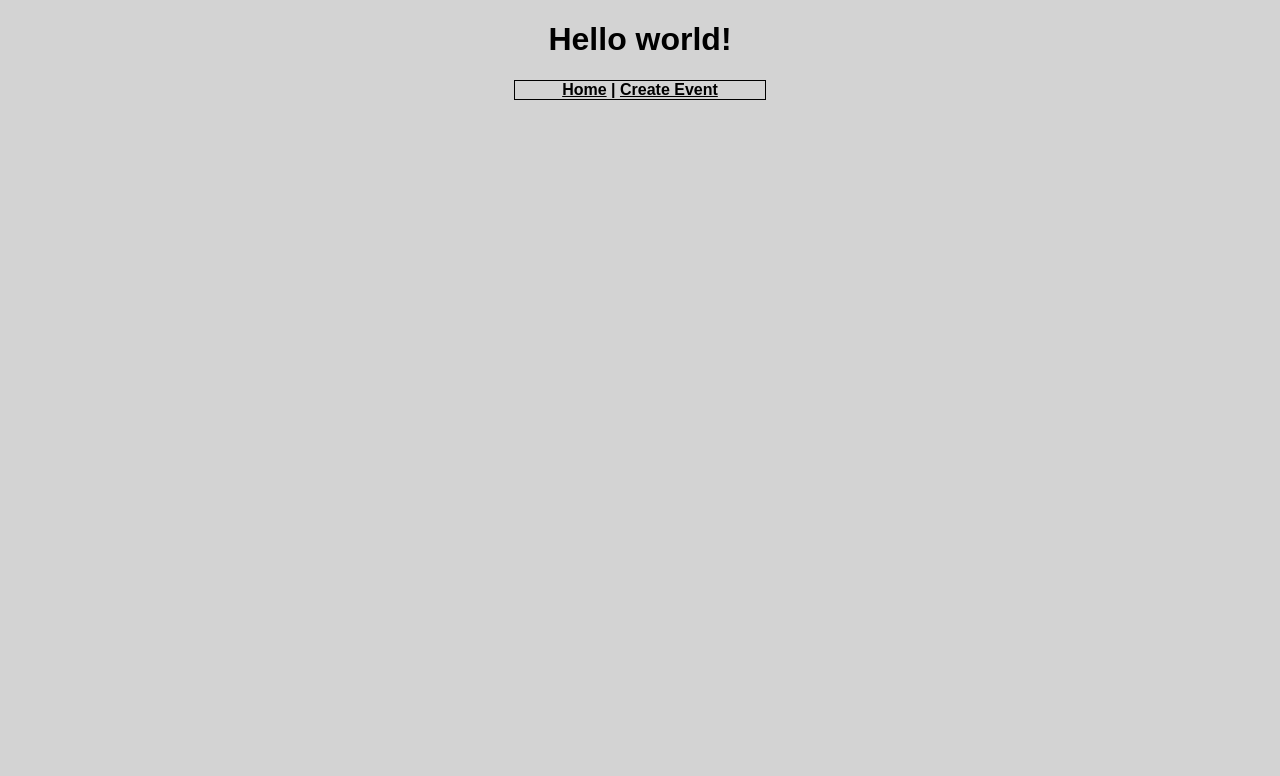
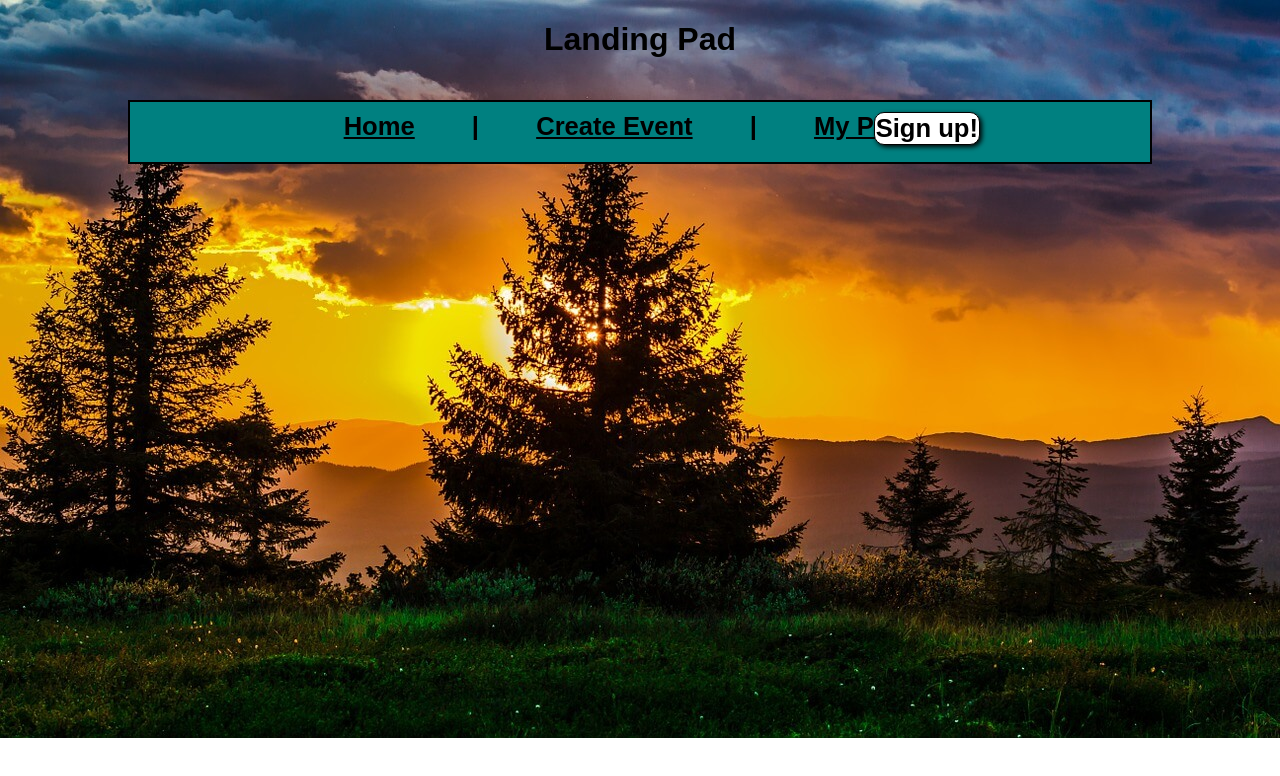
Before and after one commit to yeti-crab-scratch/Landing-Pad-Social, a React app: page / in a window 1280 px wide. Shown: the top 776 px of the page. Built offline with nearby package versions, Linux system fonts and the light colour scheme.

Commit message:
updated routers on nav bar - skeleton of create event. input boxes are next

```diff
--- a/client/App.js
+++ b/client/App.js
@@ -1,32 +1,35 @@
-import React, { Component } from 'react';
+import React from 'react';
 import { Outlet, Link } from "react-router-dom"
 
 
-class App extends Component {
+// class App extends Component {
+// }
+
+// export default App;
 
 
+export default function app() {
 
-    render() {
+    return(
 
     // fetch("http://localhost:3000/")
     //     .then(response => response.json())
     //     .then(response => console.log(response));
 
-
-        return (
             <div>
-
-                <h1>Hello world!</h1>
+                <h1>Landing Pad</h1>
                 <nav id = "nav">
-
-                <Link to="/home">Home</Link> |{" "}
-                <Link to="/createEvent">Create Event</Link>
+                    <Link id = "navText" to="/">Home</Link> |{" "}
+                    <Link id = "navText" to="/createEvent">Create Event</Link> |{" "}
+                    <Link id = "navText" to="/profile">My Profile</Link>
+                    <Link id = "navSignup" to="/signup">Sign up!</Link>
                 </nav>
                 {/* persisting */}
-                <Outlet/>
+                <Outlet id = "eventContainer"/>
+                <div>
+
             </div>
-        )
+            </div>
+    )
+
     }
-}
-
-export default App;
--- a/client/index.js
+++ b/client/index.js
@@ -4,8 +4,9 @@ import App from './App';
 import styles from './style.css';
 
 import { BrowserRouter, Routes, Route, } from "react-router-dom";
-import Home from "./routes/home.jsx";
+import Profile from "./routes/profile.jsx";
 import CreateEvent from "./routes/createEvent.jsx";
+import Signup from "./routes/signup.jsx";
 
 
 
@@ -13,8 +14,9 @@ ReactDOM.render(
  <BrowserRouter>
     <Routes>
             <Route path = "/" element = {<App/>}>
-            <Route path = "home" element = {<Home/>}/>
                 <Route path = "createEvent" element = {<CreateEvent/>}/>
+                <Route path = "Profile" element = {<Profile/>}/>
+                <Route path = "Signup" element = {<Signup/>}/>
                 <Route path="*" element={
                     <main style={{ padding: "1rem" }}>
                      <p>There's nothing here!</p>
--- a/client/routes/createEvent.jsx
+++ b/client/routes/createEvent.jsx
@@ -3,7 +3,9 @@ import React from 'react';
 export default function createEvent() {
     return(
     <main>
-      <h2>Create Event Page</h2>
+        <div>
+      <h1 id = "eventContainer">Create Event Page</h1>
+      </div>
     </main>
     )
 };
--- /dev/null
+++ b/client/routes/signup.jsx
@@ -0,0 +1,9 @@
+import React from 'react';
+
+export default function signUp() {
+    return(
+    <main>
+      <h2>Sign up page</h2>
+    </main>
+    )
+};
--- a/client/style.css
+++ b/client/style.css
@@ -4,14 +4,64 @@
      margin: 5;
     padding: 0;
      color: black;
-     background: lightgrey;
+     /* background: lightgrey; */
     text-align: center;
     font-weight: bold;
 }
 
+body {
+    background-image: url("images/backgroundNature.jpg");
+    background-repeat: no-repeat;
+    background-size: cover;
+}
+
 #nav {
     text-align: center;
-    width: 20%;
+    font-size: 1.6em;
+    width: 80%;
+    height: 2.5em;
+    border: 2px solid black;
+    margin: auto;
+    padding: 2px;
+    padding-top: 10px;
+    background-color: teal;
+    background-image: none;
+
+    position:fixed;
+    top: 100px;
+    left: 0;
+    right: 0;
+}
+
+#navText {
+    background: transparent;
+    color: black;
+    margin: 50px
+
+}
+
+#navSignup {
+    margin-left: 100px;
+    box-shadow: 2px 2px 5px;
+    background: transparentd;
+    background-color: white;
+    border-radius: 10px;
     border: 1px solid black;
-    margin: auto;
+    text-decoration: none;
+    padding:1px;
+
+    position: fixed;
+    right: 300px;
 }
+
+#eventContainer {
+    border: 2px solid black;
+    margin-left: auto;
+    margin-right: auto;
+    margin-top:4em;
+    background: rgb(245, 227, 204);
+    width: 60%;
+    height: 30em;
+    box-shadow: 10px 10px rgba(34, 34, 34, 0.363);
+    border-radius: 10px;
+}
```
Also changed, not shown: client/images/backgroundNature.jpg (added), client/routes/profile.jsx (renamed from client/routes/home.jsx), 1 other file (tests, documents, lock files or other folders). Lines whose indentation alone changed are shown as unchanged.
